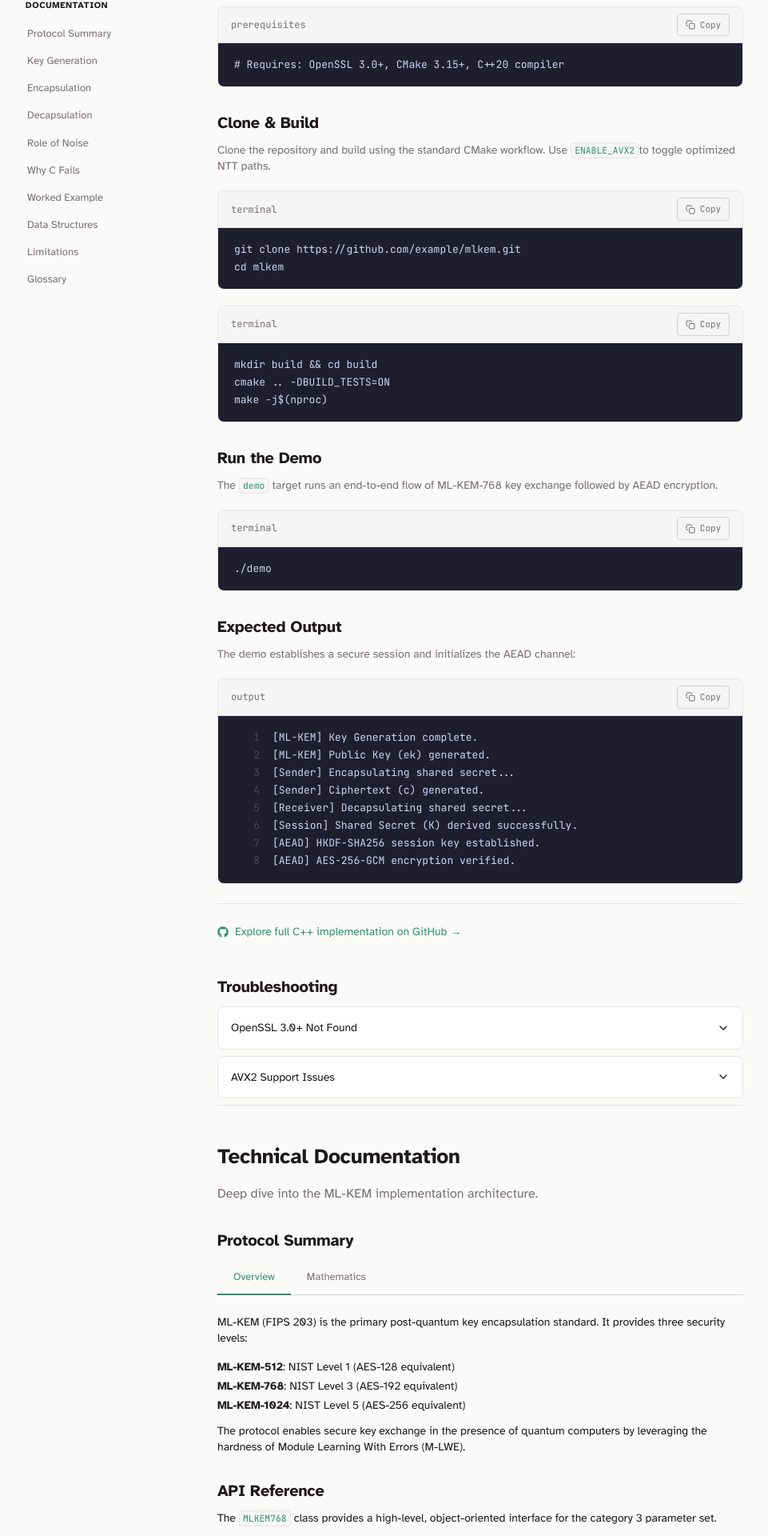
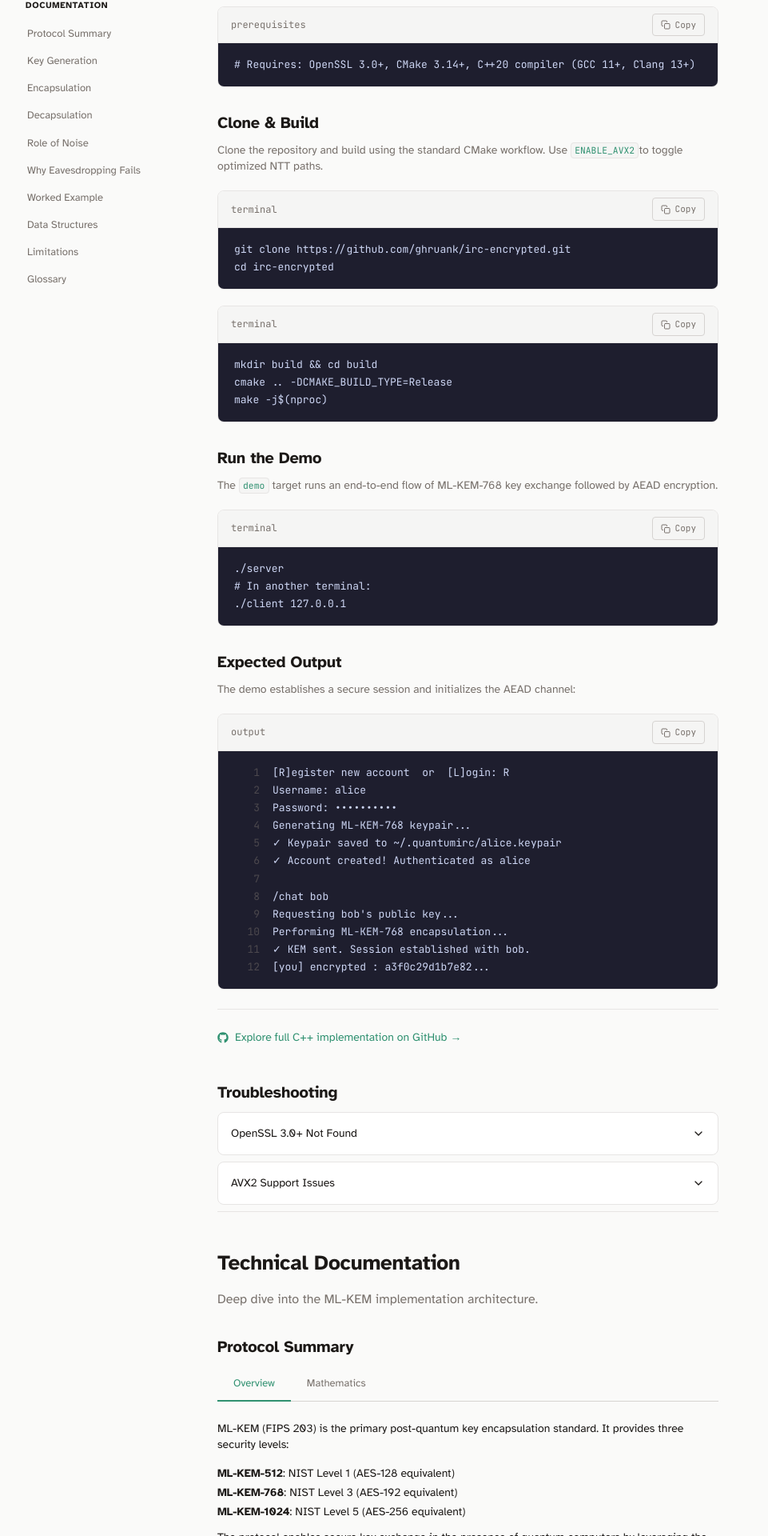
Before and after one commit to aitwehrrg/QC-Vis, a Next.js app: page /documentation in a window 1280 px wide. Shown: the part 433-2353 px from the top of the page at 80% size, without its empty margins (76-1037 px from the left). Built offline with nearby package versions, Linux system fonts and the light colour scheme.

Commit message:
Content update

```diff
--- a/app/documentation/page.tsx
+++ b/app/documentation/page.tsx
@@ -20,7 +20,7 @@ export default function Documentation() {
               <nav>
                 <div className="mb-6 px-3 border-b border-border-subtle pb-4">
                   <a
-                    href="https://github.com/example/mlkem"
+                    href="https://github.com/ghruank/irc-encrypted"
                     target="_blank"
                     rel="noopener noreferrer"
                     className="text-xs flex! items-center gap-2 text-muted hover:text-accent transition-colors"
@@ -48,7 +48,7 @@ export default function Documentation() {
                   <a href="#doc-encap">Encapsulation</a>
                   <a href="#doc-decap">Decapsulation</a>
                   <a href="#doc-noise">Role of Noise</a>
-                  <a href="#doc-why-c-fails">Why C Fails</a>
+                  <a href="#doc-why-c-fails">Why Eavesdropping Fails</a>
                   <a href="#doc-worked-example">Worked Example</a>
                   <a href="#doc-data-structures">Data Structures</a>
                   <a href="#doc-limitations">Limitations</a>
@@ -103,7 +103,7 @@ export default function Documentation() {
 
                 <div className="mt-6 mb-10 border-t border-border-subtle pt-6">
                   <a
-                    href="https://github.com/example/mlkem"
+                    href="https://github.com/ghruank/irc-encrypted"
                     target="_blank"
                     rel="noopener noreferrer"
                     className="inline-flex items-center gap-2 text-sm text-accent hover:underline font-medium"
@@ -212,16 +212,84 @@ export default function Documentation() {
                 />
 
                 {}
-                <h3 id="doc-keygen">API Reference</h3>
+                <h3 id="doc-keygen">Key Generation</h3>
                 <p className="text-sm" style={{ color: "var(--fg)" }}>
-                  The <code>MLKEM768</code> class provides a high-level, object-oriented
-                  interface for the category 3 parameter set.
+                  Key generation (Algorithm 16) produces the encapsulation key (ek) and
+                  decapsulation key (dk). It utilizes OS-level CSPRNG to generate random seeds
+                  which are then expanded into the module matrix and noise vectors.
                 </p>
                 <CodeBlock
-                  code={`// mlkem768.hpp\nclass MLKEM768 {\npublic:\n    // Generates a new keypair using OS CSPRNG\n    static KeyPair generate();\n\n    // Encapsulates a shared secret for the given public key\n    static EncapsResult encapsulate(const PublicKey& ek);\n\n    // Decapsulates the shared secret from a ciphertext\n    static SharedSecret decapsulate(const Ciphertext& c, const PrivateKey& dk);\n};`}
+                  code={`// mlkem768.hpp\n// Generates a new keypair using OS CSPRNG\nstatic KeyPair generate();`}
                   language="cpp"
                   filename="mlkem768.hpp"
                 />
+
+                <h3 id="doc-encap">Encapsulation</h3>
+                <p className="text-sm" style={{ color: "var(--fg)" }}>
+                  Encapsulation (Algorithm 17) uses the public key (ek) to generate a 32-byte
+                  shared secret and a ciphertext (c). The process involves sampling an
+                  ephemeral message and encrypting it with a K-PKE scheme.
+                </p>
+                <CodeBlock
+                  code={`// Encapsulates a shared secret for the given public key\nstatic EncapsResult encapsulate(const PublicKey& ek);`}
+                  language="cpp"
+                  filename="mlkem768.hpp"
+                />
+
+                <h3 id="doc-decap">Decapsulation</h3>
+                <p className="text-sm" style={{ color: "var(--fg)" }}>
+                  Decapsulation (Algorithm 18) recovers the shared secret from a ciphertext
+                  using the private key (dk). It features <strong>implicit rejection</strong>,
+                  meaning a tampered ciphertext will result in a deterministic random-looking
+                  key rather than an error, protecting against certain attacks.
+                </p>
+                <CodeBlock
+                  code={`// Decapsulates the shared secret from a ciphertext\nstatic SharedSecret decapsulate(const Ciphertext& c, const PrivateKey& dk);`}
+                  language="cpp"
+                  filename="mlkem768.hpp"
+                />
+
+                <h3 id="doc-noise">Role of Noise</h3>
+                <p className="text-sm" style={{ color: "var(--fg)" }}>
+                  In ML-KEM, "noise" (error vectors sampled from a centered binomial distribution)
+                  is essential for security. By adding small errors to the polynomial products,
+                  the resulting public key and ciphertexts become instances of the
+                  <strong>Learning With Errors (LWE)</strong> problem, which is computationally
+                  intractable for both classical and quantum computers.
+                </p>
+
+                <h3 id="doc-why-c-fails">Why Eavesdropping Fails</h3>
+                <p className="text-sm" style={{ color: "var(--fg)" }}>
+                  An attacker (Eve) who intercepts the ciphertext $c$ cannot recover the
+                  shared secret because they lack the private key. Without the secret key
+                  polynomials, removing the noise from the ciphertext is equivalent to
+                  solving the M-LWE problem, for which no efficient quantum algorithm
+                  currently exists.
+                </p>
+
+                <h3 id="doc-worked-example">Worked Example: IRC Session</h3>
+                <div className="text-sm space-y-3" style={{ color: "var(--fg)" }}>
+                  <p>
+                    A typical Quantum IRC session involves a multi-step handshake to establish
+                    end-to-end encryption between Alice and Bob:
+                  </p>
+                  <ol className="space-y-2">
+                    <li>Alice requests Bob's public key from the server.</li>
+                    <li>Alice runs <code>MLKEM768::encapsulate(bob_ek)</code> to get <code>(K, c)</code>.</li>
+                    <li>Alice sends <code>c</code> to Bob via the server.</li>
+                    <li>Bob runs <code>MLKEM768::decapsulate(c, bob_dk)</code> to recover <code>K</code>.</li>
+                    <li>Both parties derive a session key using <code>HKDF-SHA256(K)</code>.</li>
+                    <li>Messages are encrypted using <code>AES-256-GCM</code>.</li>
+                  </ol>
+                </div>
+
+                <h3 id="doc-limitations">Limitations</h3>
+                <ul className="text-sm space-y-1" style={{ color: "var(--fg)" }}>
+                  <li><strong>1-to-1 only:</strong> No group rooms; sessions are strictly between two users.</li>
+                  <li><strong>No message history:</strong> Messages are not stored; if you're offline, you miss them.</li>
+                  <li><strong>Static identity keys:</strong> Same keypair across sessions; no forward secrecy between sessions.</li>
+                  <li><strong>Linux preferred:</strong> Uses <code>getrandom(2)</code> and POSIX sockets.</li>
+                </ul>
 
                 {}
                 <h3 id="doc-data-structures">Core Components</h3>
@@ -284,10 +352,10 @@ export default function Documentation() {
                 <rect x="2" y="2" width="28" height="28" rx="4" stroke="var(--accent)" strokeWidth="1.5" fill="none" />
                 <circle cx="16" cy="16" r="2.5" fill="var(--accent)" />
               </svg>
-              <span>ML-KEM C++20 Project</span>
+              <span>Quantum IRC Project</span>
             </div>
             <div>
-              FIPS 203 Compliant · MIT License
+              FIPS 203 Compliant · ML-KEM-768
             </div>
           </div>
         </footer>
--- a/app/lib/constants.ts
+++ b/app/lib/constants.ts
@@ -57,6 +57,8 @@ export const GLOSSARY: Record<string, string> = {
     "Chosen Ciphertext Attack security — a security notion where an attacker cannot learn anything even if they can ask for decryptions of other ciphertexts.",
   "AVX2":
     "Advanced Vector Extensions 2 — an expansion of the x86 instruction set architecture used to accelerate NTT computations.",
+  "Blind Relay":
+    "A server architecture where the relay server forwards encrypted messages without having access to the plaintext or session keys.",
 };
 
 export const SAMPLE_VECTORS = {
@@ -69,16 +71,20 @@ export const SAMPLE_VECTORS = {
 } as const;
 
 export const INSTALL_COMMANDS = {
-  clone: "git clone https://github.com/example/mlkem.git\ncd mlkem",
-  prerequisites: "# Requires: OpenSSL 3.0+, CMake 3.15+, C++20 compiler",
-  build: "mkdir build && cd build\ncmake .. -DBUILD_TESTS=ON\nmake -j$(nproc)",
-  run: "./demo",
-  expectedOutput: `[ML-KEM] Key Generation complete.
-[ML-KEM] Public Key (ek) generated.
-[Sender] Encapsulating shared secret...
-[Sender] Ciphertext (c) generated.
-[Receiver] Decapsulating shared secret...
-[Session] Shared Secret (K) derived successfully.
-[AEAD] HKDF-SHA256 session key established.
-[AEAD] AES-256-GCM encryption verified.`,
+  clone: "git clone https://github.com/ghruank/irc-encrypted.git\ncd irc-encrypted",
+  prerequisites: "# Requires: OpenSSL 3.0+, CMake 3.14+, C++20 compiler (GCC 11+, Clang 13+)",
+  build: "mkdir build && cd build\ncmake .. -DCMAKE_BUILD_TYPE=Release\nmake -j$(nproc)",
+  run: "./server\n# In another terminal:\n./client 127.0.0.1",
+  expectedOutput: `[R]egister new account  or  [L]ogin: R
+Username: alice
+Password: ••••••••••
+Generating ML-KEM-768 keypair...
+✓ Keypair saved to ~/.quantumirc/alice.keypair
+✓ Account created! Authenticated as alice
+
+/chat bob
+Requesting bob's public key...
+Performing ML-KEM-768 encapsulation...
+✓ KEM sent. Session established with bob.
+[you] encrypted : a3f0c29d1b7e82...`,
 } as const;
--- a/app/page.tsx
+++ b/app/page.tsx
@@ -34,28 +34,28 @@ export default function Home() {
                   <line x1="24" y1="24" x2="16" y2="16" stroke="var(--accent)" strokeWidth="0.75" opacity="0.5" />
                 </svg>
                 <div>
-                  <h1 className="text-balance m-0">ML-KEM</h1>
+                  <h1 className="text-balance m-0">Quantum IRC</h1>
                   <p className="text-sm m-0" style={{ color: "var(--muted)" }}>
-                    FIPS 203 Post-Quantum Messaging Stack
+                    Post-Quantum Encrypted 1-to-1 Chat (FIPS 203)
                   </p>
                 </div>
               </div>
 
               <p className="text-lg leading-relaxed" style={{ color: "var(--fg)" }}>
-                A high-performance C++20 implementation of ML-KEM (FIPS 203)
-                supporting 512, 768, and 1024 parameter sets, featuring AVX2 acceleration
-                and integrated AEAD transport.
+                A terminal-based secure messaging system combining IRC-style chat over TCP
+                with ML-KEM-768 post-quantum encryption. Built with a high-performance
+                C++20 ML-KEM implementation featuring AVX2 acceleration.
               </p>
 
               <div className="flex flex-wrap gap-3 mt-4">
                 <a
-                  href="https://github.com/example/mlkem"
+                  href="https://github.com/ghruank/irc-encrypted"
                   target="_blank"
                   rel="noopener noreferrer"
                   className="btn-primary flex items-center gap-2"
                 >
                   <FaGithub />
-                  View C++ Source on GitHub
+                  View Source on GitHub
                 </a>
                 <a href="/documentation" className="btn-secondary">
                   Documentation
@@ -202,7 +202,7 @@ export default function Home() {
 
               <h3>Repository Structure</h3>
               <CodeBlock
-                code={`pqc/\n├── apps/                # CLI tools (demo, sender, receiver)\n├── benchmarks/          # Performance measurement\n├── include/mlkem/       # Public API headers\n│   ├── mlkem.hpp        # Core ML-KEM templates\n│   ├── mlkem768.hpp     # Object-oriented wrapper\n│   ├── aead.hpp         # HKDF & AES-GCM layer\n│   └── secure_buffer.hpp # Auto-zeroing memory\n├── src/                 # Implementation (.cpp)\n├── tests/               # GoogleTest suite (KAT, Unit)\n├── CMakeLists.txt       # Build configuration\n└── README.md`}
+                code={`/\n├── pqc/                    # ML-KEM-768 library (Abhay & Rupak)\n│   ├── include/mlkem/      # Public API (mlkem.hpp, aead.hpp)\n│   └── src/                # FIPS 203 implementation (NTT, SHA-3)\n└── irc/                    # IRC Chat System (Ghruank)\n    ├── server.cpp          # Blind relay server\n    ├── client.cpp          # Terminal client (handshake, messaging)\n    └── crypto.hpp          # KEM & AEAD wrapper`}
                 language="plaintext"
                 filename="project structure"
               />
@@ -229,10 +229,10 @@ export default function Home() {
                 <rect x="2" y="2" width="28" height="28" rx="4" stroke="var(--accent)" strokeWidth="1.5" fill="none" />
                 <circle cx="16" cy="16" r="2.5" fill="var(--accent)" />
               </svg>
-              <span>ML-KEM C++20 Project</span>
+              <span>Quantum IRC Project</span>
             </div>
             <div>
-              FIPS 203 Compliant · MIT License
+              FIPS 203 Compliant · ML-KEM-768
             </div>
           </div>
         </footer>
```
Also changed, not shown: 2 other files (tests, documents, lock files or other folders).
